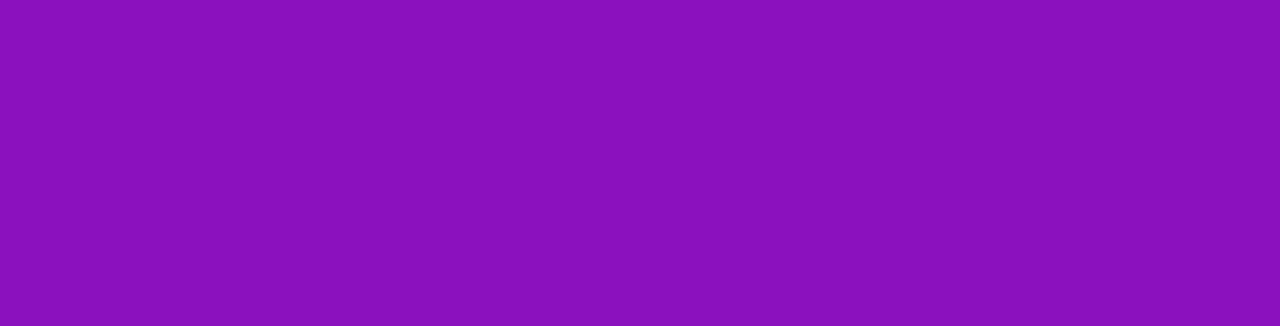
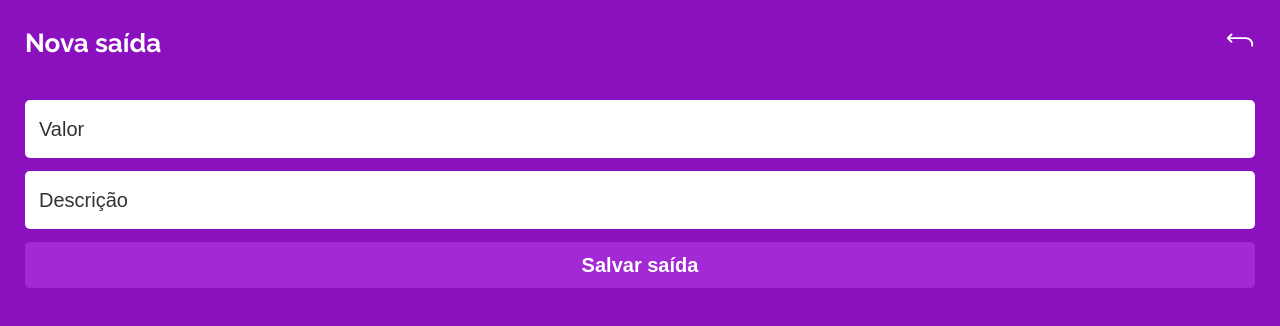
Before and after one commit to lfaires/MyWallet-Front, a React (Create React App) app: page /transaction/1 in a window 1280 px wide. Shown: the top 326 px of the page. Built offline with nearby package versions, Linux system fonts and the light colour scheme; a web font is replaced by a local one.

Commit message:
fix: transaction/type route

```diff
--- a/src/components/AddTransactionPage.js
+++ b/src/components/AddTransactionPage.js
@@ -25,7 +25,10 @@ export default function AddTransactionPage(){
            history.push('/transactions')
        })
 
-       request.catch( () => alert("deu ruim"))
+       request.catch( () => {
+           alert("deu ruim")
+           setDisabled(false)
+        })
     }
 
     return (
@@ -46,7 +49,7 @@ export default function AddTransactionPage(){
                     placeholder="Descrição"
                     value={description}
                     onChange={(e) => setDescription(e.target.value)}
-                    maxLength={21}
+                    maxLength={30}
                     required
                     disabled={disabled}
                 />
--- a/src/components/App.js
+++ b/src/components/App.js
@@ -22,7 +22,7 @@ export default function App() {
                 <Route path="/transactions" exact>
                     <TransactionPage />
                 </Route>
-                <Route path="/add-transaction/:type" exact>
+                <Route path="/transaction/:type" exact>
                     <AddTransactionPage />
                 </Route>
             </Switch>
--- a/src/components/LoginPage.js
+++ b/src/components/LoginPage.js
@@ -19,7 +19,7 @@ export default function LoginPage() {
         setDisabled(true);
 
         const body = {email, password}
-        const request = axios.post("http://localhost:4000/", body)
+        const request = axios.post("http://localhost:4000/sign-in", body)
 
         request.then( (response) => {
             localStorage.setItem("token",response.data);
--- a/src/components/TransactionPage/Transactions.js
+++ b/src/components/TransactionPage/Transactions.js
@@ -37,6 +37,9 @@ const Date = styled.div`
 const Description = styled.div`
     margin: 0 10px;
     color:#000;
+    word-break: break-all;
+    display: flex;
+    text-align: justify;
 `
 const Value = styled.div`
     color: ${props => props.type === 'revenue' ? '#03ac00' : '#c70000'};
```
